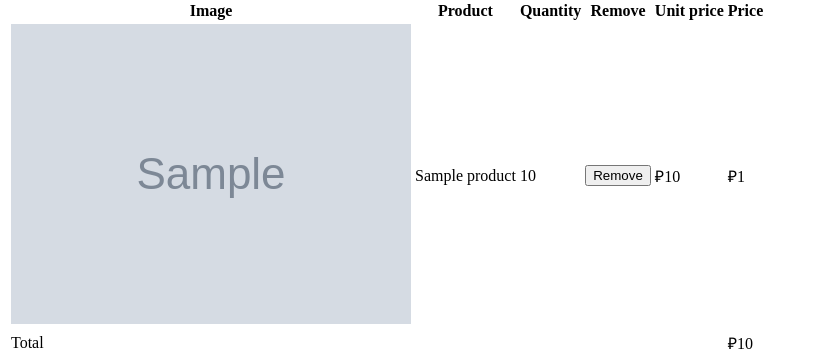
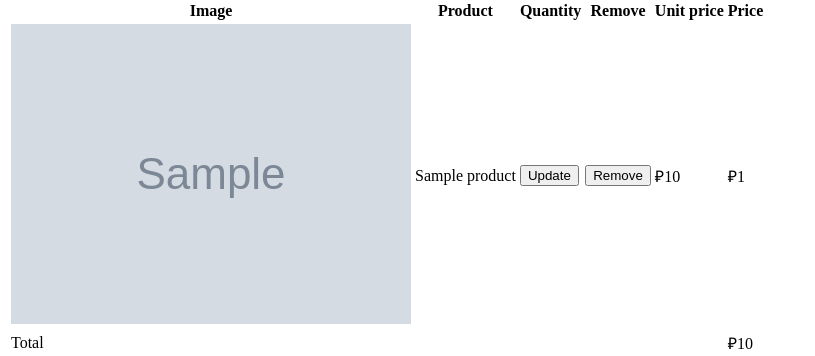
Before and after one commit to DeSiReLeSsOn/ecommerce-perfumes, a Django app: template myshop/cart/templates/cart/detail.html in a window 1280 px wide. Shown: the part 125-481 px from the top of the page, without its empty margins (0-815 px from the left). Run offline with Django 4.2, Linux system fonts and the light colour scheme; the template is opened without the code that fills it: most values are stand-ins (such as "Sample title", 1, 10 or a date in 2020); grey boxes marked "Sample" are stand-in pictures.

Commit message:
insert form for change items in cart in cart/templates/cart/detail.html

```diff
--- a/myshop/cart/templates/cart/detail.html
+++ b/myshop/cart/templates/cart/detail.html
@@ -29,7 +29,14 @@
                             </a>
                         </td>
                         <td>{{ product.name }}</td>
-                        <td>{{ item.quantity }}</td>
+                        <td>
+                            <form action="{% url "cart:cart_add" product.id %}" method="post">
+                                {{ item.update_quantity_form.quantity }}
+                                {{ item.urdate_quantity_form.override }}
+                                <input type="submit" value="Update">
+                                {% csrf_token %}
+                            </form>
+                        </td>
                         <td>
                             <form action="{% url "cart:cart_remove" product.id %}" method="post">
                                 <input type="submit" value="Remove">
```
